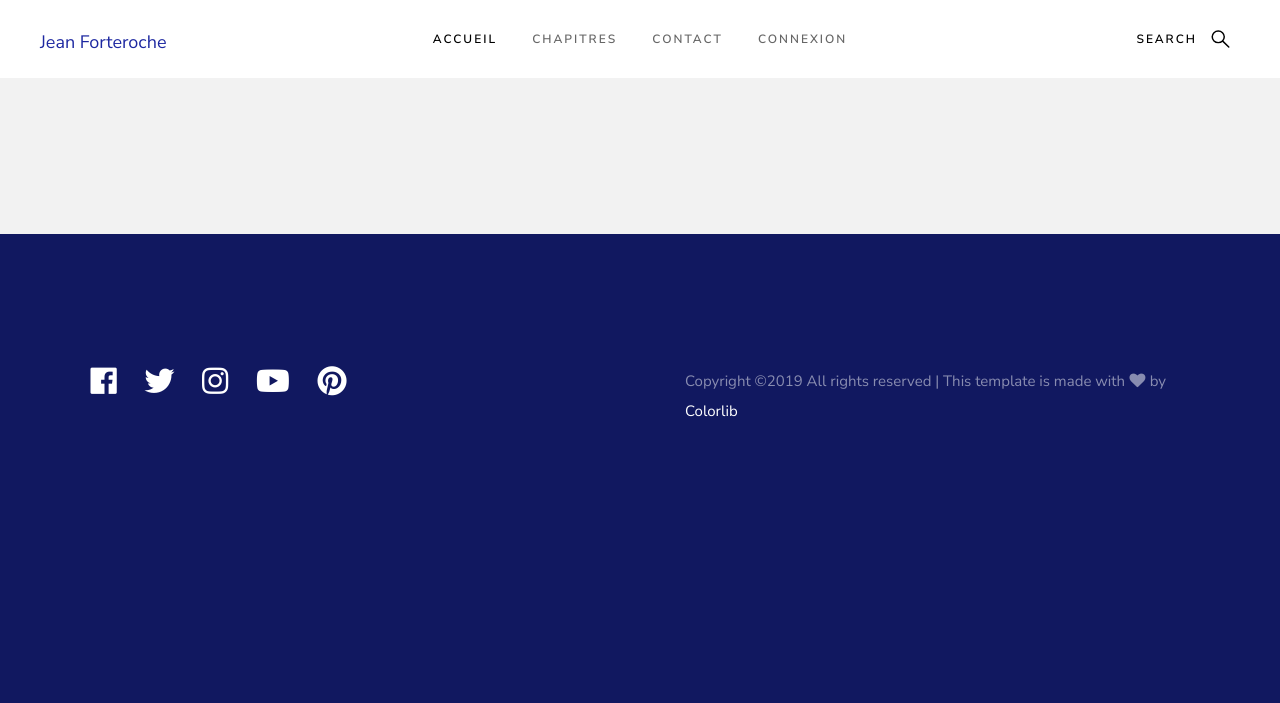
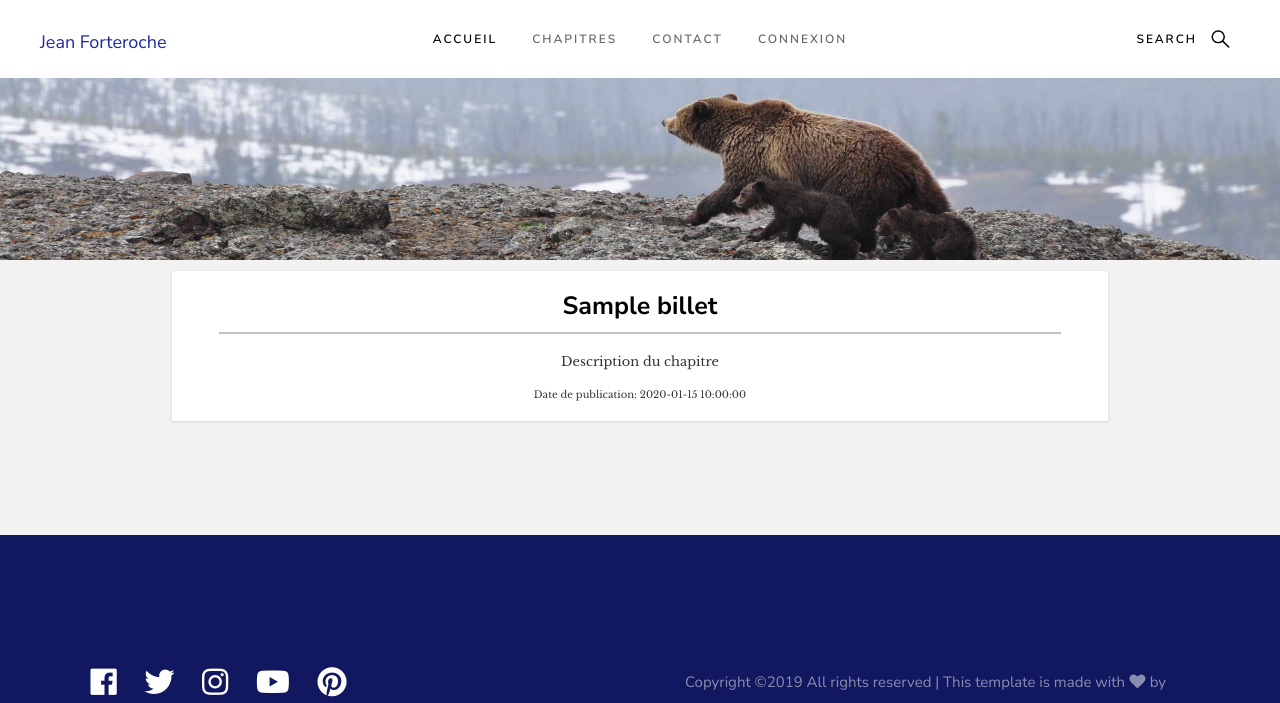
Before and after one commit to LeaLeroy23/Projet4, a PHP site: page /index.php?action=chapitres in a window 1280 px wide. Shown: the top 703 px of the page. Before the commit the page ends 417 px from the top, so only its background shows below. Run offline with PHP 8.4, Linux system fonts and the light colour scheme; tables that the repository leaves empty or names only in its code hold one stand-in row (values such as "Sample post"); some libraries are stand-ins or nearby versions.

Commit message:
affichage articles par chapitre page Vue chapitres

```diff
--- a/Controleur/ControleurAccueil.php
+++ b/Controleur/ControleurAccueil.php
@@ -13,7 +13,7 @@ class ControleurAccueil {
 
   // Affiche la liste de tous les chapitres du blog
   public function accueil() {
-    $chapitres = $this->chapitre->getChapitres();
+    $chapitres = $this->chapitre->getChapitresLimit();
     $vue = new Vue("Accueil");
     $vue->generer(array('chapitres' => $chapitres));
   }
--- a/Modele/Chapitre.php
+++ b/Modele/Chapitre.php
@@ -9,6 +9,15 @@ class Chapitre extends Modele {
     $sql = 'select BIL_ID as id, BIL_DATE as date,'
       . ' BIL_TITRE as titre, BIL_DESCRIPTION as description, BIL_CONTENU as contenu from T_BILLET'
       . ' order by BIL_ID desc';
+    $chapitres = $this->executerRequete($sql);
+    return $chapitres;
+  }
+
+  // Renvoie la liste des 5 derniers chapitres du blog
+  public function getChapitresLimit() {
+    $sql = 'select BIL_ID as id, BIL_DATE as date,'
+      . ' BIL_TITRE as titre, BIL_DESCRIPTION as description, BIL_CONTENU as contenu from T_BILLET'
+      . ' order by BIL_ID desc LIMIT 5';
     $chapitres = $this->executerRequete($sql);
     return $chapitres;
   }
--- a/Vue/vueChapitres.php
+++ b/Vue/vueChapitres.php
@@ -1,7 +1,52 @@
-    <!-- s-content
-    ================================================== -->
-    <section class="s-content s-content--top-padding s-content--narrow">
+<!-- s-content
+================================================== -->
+<section class="s-content">
+
+  <div class="container">
+
+    <!--Début slider-->
+      <div class="slider-chapitres">
+        <img class="img-chapitres-slider" src="contenu/images/slider-chapitres-400.jpg" />
+      </div>
+    <!--fin slider-->
+  </div>
+
+<!--start foreach chapters-->
+  <div class="row entries-wrap wide">
+
+      <div class="entries">
+        <?php foreach ($chapitres as $chapitre): ?>
+            <article class="col-block">
+
+              <div class="item-entry" style="width: 90%; margin: 0 auto; padding-bottom: 0;" data-aos="zoom-in">
+
+                  <div class="item-entry__thumb">
+                      <a href="#" class="item-entry__thumb-link"></a>
+                  </div>
+
+                  <div class="item-entry__title" style= "margin-bottom: 2rem;">
+                    <h2 class="titre-chapitre" style="font-size: 2.5rem;"><?= $chapitre['titre']?></h2>
+
+                      <div class="item-entry__cat" style="width: 90%; margin: 0 auto; border-top: 2px solid #6666;">
+
+                        <p class="chapitre-text">Description du chapitre</p>
+
+                        <p class="chapitre-date">Date de publication: <?= $chapitre['date']?></p>
+
+                      </div>
+
+                  </div>
 
 
+              </div> <!-- item-entry -->
 
-    </section> <!-- end s-content -->
+          </article> <!-- end article -->
+          <?php endforeach; ?>
+
+
+      </div> <!-- end entries -->
+
+  </div> <!-- end foreach chapters-->
+
+
+</section> <!-- end s-content -->
--- a/contenu/css/main.css
+++ b/contenu/css/main.css
@@ -1692,12 +1692,12 @@ button::-moz-focus-inner, input::-moz-focus-inner {
   }
 
   .entries .col-block {
-    -webkit-box-flex: 0 0 33.33333%;
-    -moz-box-flex: 0 0 33.33333%;
-    -webkit-flex: 0 0 33.33333%;
-    -ms-flex: 0 0 33.33333%;
-    flex: 0 0 33.33333%;
-    max-width: 33.33333%;
+    -webkit-box-flex: 0 0 100%;
+    -moz-box-flex: 0 0 100%;
+    -webkit-flex: 0 0 100%;
+    -ms-flex: 0 0 100%;
+    flex: 0 0 100%;
+    max-width: 100%;
   }
 
 }
@@ -4067,6 +4067,37 @@ footer [class*="s-footer__"] > .row [class*="col-"]:last-child {
   margin-top: 6rem;
 }
 
+
+/* -------------------------------------------------------------------
+ * ## slider-chapitres
+ * ------------------------------------------------------------------- */
+
+.slider-chapitres{
+
+}
+
+.img-chapitres-slider{
+  height: 200px;
+  width: 1900px;
+}
+
+.chapitre-text{
+  margin: 0 auto;
+  font-size: 1.3rem;
+  padding: 15px;
+  line-height: 25px;
+}
+
+.titre-chapitre{
+  margin-top: 2%;
+  margin-bottom: 1%;
+}
+
+.chapitre-date{
+  font-size: 1rem;
+  margin-bottom: 0;
+}
+
 /* -------------------------------------------------------------------
  * responsive:
  * comments
```
Also changed, not shown: Vue/vueAccueil.php (+10 -0 lines), contenu/images/slider-chapitres-400.jpg (added), contenu/images/slider-chapitres.jpg (added).
